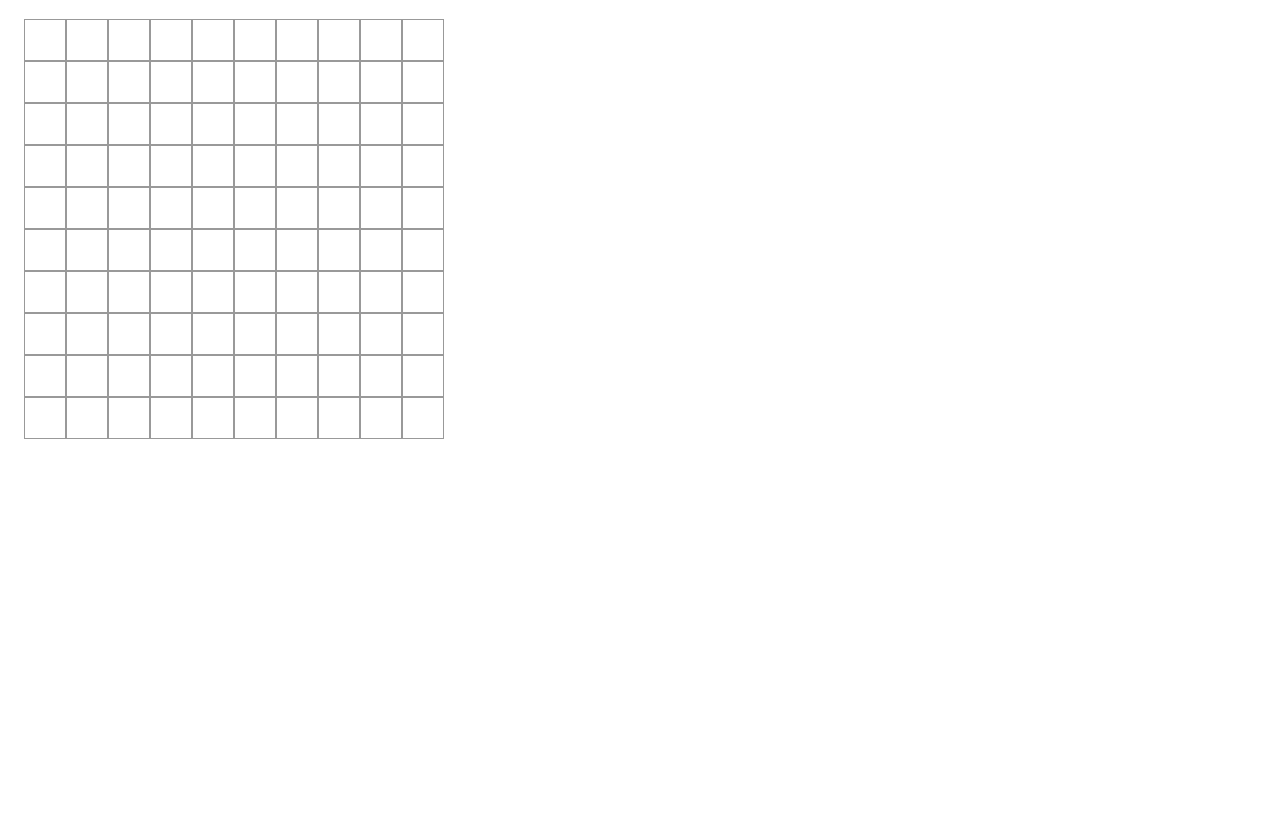
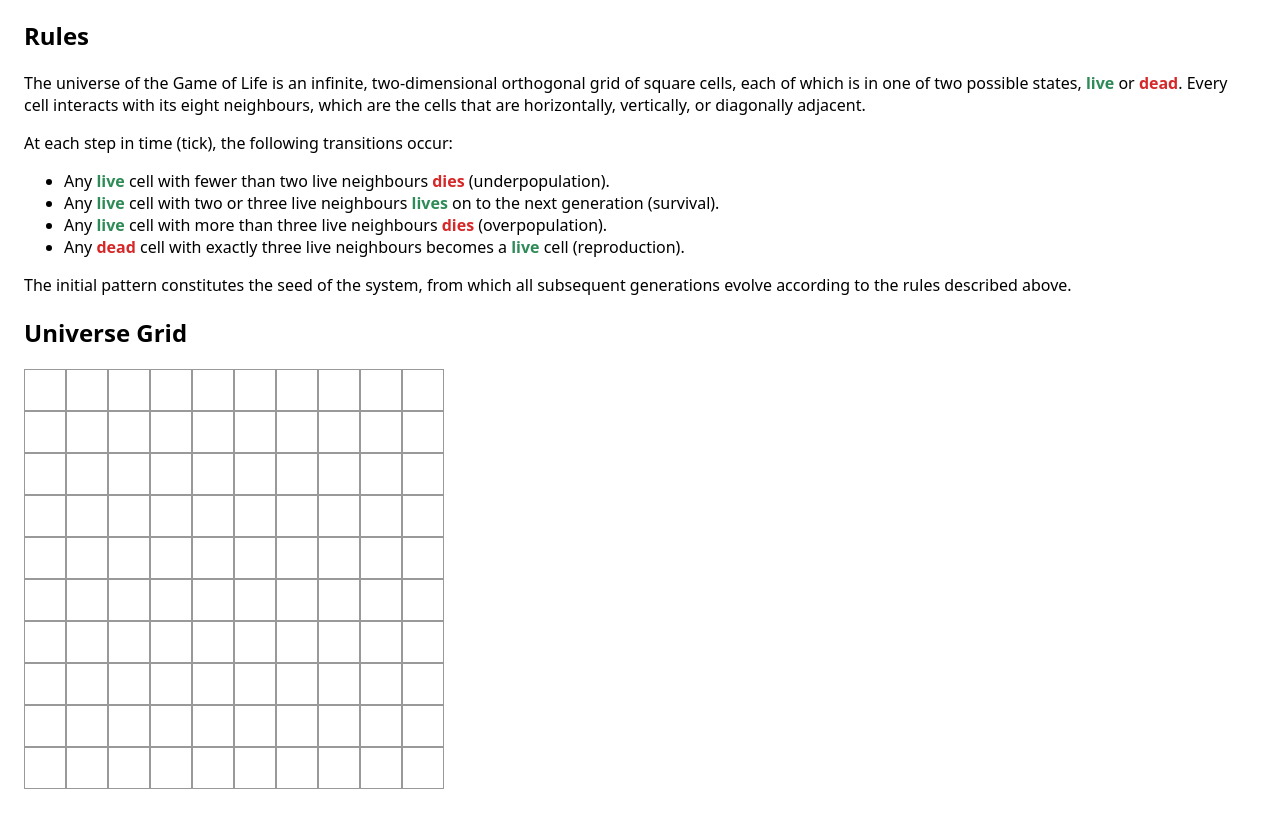
Before and after one commit to andpia/game-of-life, a plain HTML site: page board.html in a window 1280 px wide. Shown: the part 91-904 px from the top of the page. Before the commit the page ends 800 px from the top, so only its background shows below. Drawn offline with Linux system fonts and the light colour scheme.

Commit message:
Rules section created

```diff
--- a/board.html
+++ b/board.html
@@ -7,11 +7,48 @@
   <link rel="stylesheet" href="style.css">
 </head>
 <body>
-  <header>
+  <header class="page-header">
     <h1>Conway's Game of Life</h1>
   </header>
-  <main>
-    <div id="grid" class="grid" aria-label="grid"></div>
+  <main class="layout">
+    <section id="rules-section" class="rules-section" aria-labelledby="rules-title">
+      <h2 id="rules-title">Rules</h2>
+      <p>
+        The universe of the Game of Life is an infinite, two-dimensional
+        orthogonal grid of square cells, each of which is in one of two possible
+        states, <span class="live">live</span> or <span class="dead">dead</span>. Every cell interacts with its eight neighbours,
+        which are the cells that are horizontally, vertically, or diagonally
+        adjacent.
+      </p>
+      <p>At each step in time (tick), the following transitions occur:</p>
+      <ul>
+        <li>
+          Any <span class="live">live</span> cell with fewer than two live neighbours <span class="dead">dies</span>
+          (underpopulation).
+        </li>
+        <li>
+          Any <span class="live">live</span> cell with two or three live neighbours <span class="live">lives</span> on to the next
+          generation (survival).
+        </li>
+        <li>
+          Any <span class="live">live</span> cell with more than three live neighbours <span class="dead">dies</span>
+          (overpopulation).
+        </li>
+        <li>
+          Any <span class="dead">dead</span> cell with exactly three live neighbours becomes a <span class="live">live</span> cell
+          (reproduction).
+        </li>
+      </ul>
+      <p>
+        The initial pattern constitutes the seed of the system, from which all
+        subsequent generations evolve according to the rules described above.
+      </p>
+    </section>
+
+    <section id="grid-section" class="grid-section" aria-labelledby="grid-title">
+      <h2 id="grid-title">Universe Grid</h2>
+      <div id="grid" class="grid" aria-label="grid"></div>
+    </section>
   </main>
   <script src="script.js"></script>
 </body>
--- a/style.css
+++ b/style.css
@@ -31,3 +31,13 @@ header {
   outline: 2px solid #06c;
   outline-offset: -2px;
 }
+
+.rules-section .dead {
+  color: #d62828;
+  font-weight: bold;
+}
+
+.rules-section .live {
+  color: #2e8b57;
+  font-weight: bold;
+}
```
